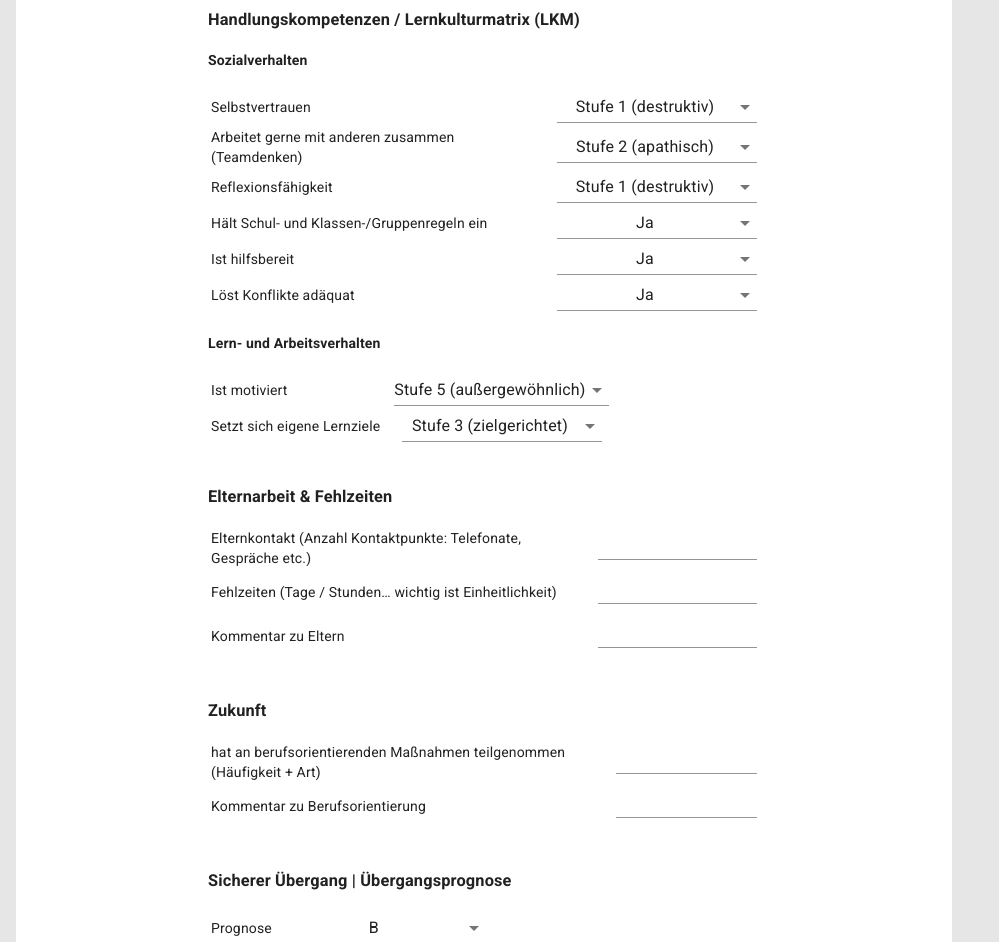
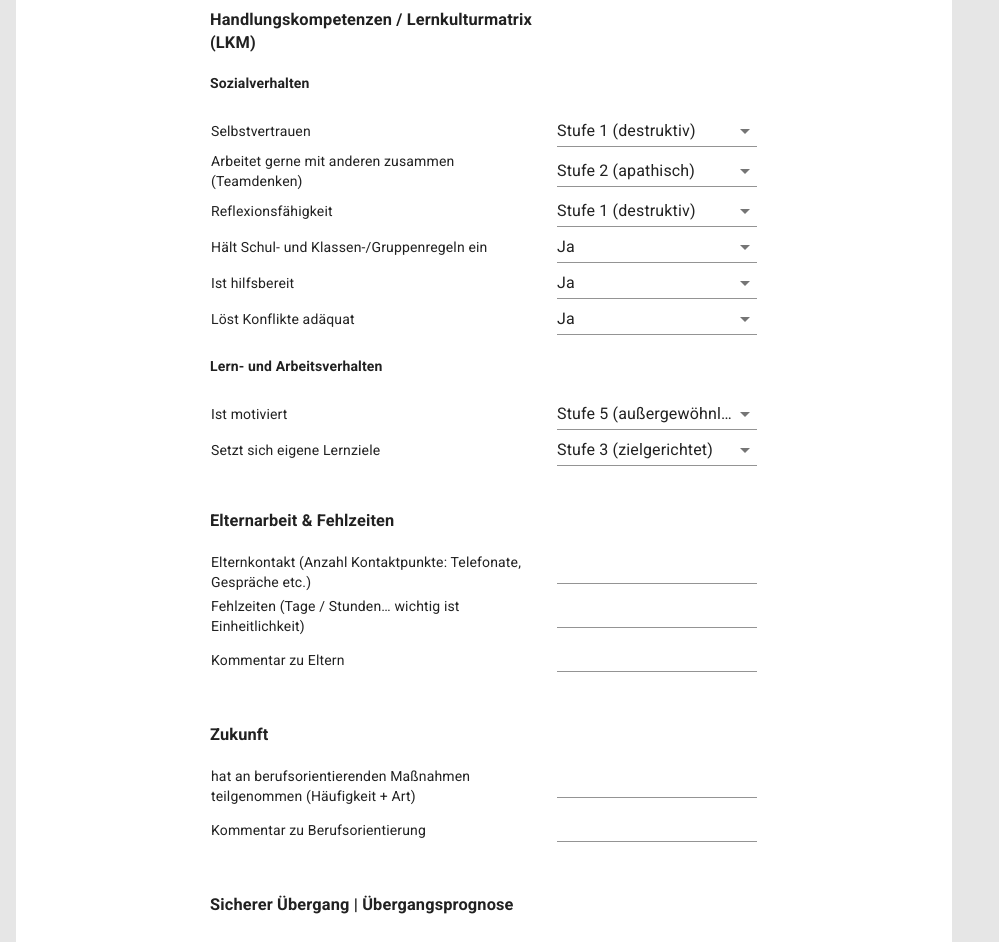
Before and after one commit to mknguyen1406/hack-for-good, a React (Create React App) app in the folder frontend/: page /user/insert in a window 1280 px wide. Shown: the part 660-1602 px from the top of the page, without its empty margins (0-999 px from the left). Built offline with nearby package versions, Linux system fonts and the light colour scheme.

Commit message:
Made input form less visually complex

```diff
--- a/frontend/src/BNInput.js
+++ b/frontend/src/BNInput.js
@@ -175,40 +175,44 @@ class BNInput extends React.Component {
                 </div>
 
                 <h3 style={subTitleMargin}>Leistungen in den Hautpfächern</h3>
-                <table><tbody>{this.mainSubjects.map((name) =>
+                <table><tbody>
+
+                {this.mainSubjects.map((name) =>
                         <BNInputComp value={this.state[name]} name={name} type={"number"} handleChange={this.handleChangeComp}/>
-                        )}</tbody></table>
+                        )}
 
                 <h3 style={subTitleMargin}>Sprachliche Kompetenz</h3>
-                <table><tbody>{this.verbalSkills.map((el) =>
+               {this.verbalSkills.map((el) =>
                     <BNInputComp value={this.state[el.name]} name={el.name} type={"select"} options={el.choices} handleChange={this.handleChangeComp}/>
-                )}</tbody></table>
+                )}
 
                 <h3 style={subTitleMargin}>Handlungskompetenzen / Lernkulturmatrix (LKM)</h3>
                 <h4 style={subSubTitleMargin}>Sozialverhalten</h4>
-                <table><tbody>{this.socialBehavior.map((el) =>
+                {this.socialBehavior.map((el) =>
                     <BNInputComp value={this.state[el.name]} name={el.name} type={"select"} options={el.choices} handleChange={this.handleChangeComp}/>
-                )}</tbody></table>
+                )}
 
                 <h4 style={subSubTitleMargin}>Lern- und Arbeitsverhalten</h4>
-                <table><tbody>{this.learningBehavior.map((el) =>
+                {this.learningBehavior.map((el) =>
                     <BNInputComp value={this.state[el.name]} name={el.name} type={"select"} options={el.choices} handleChange={this.handleChangeComp}/>
-                )}</tbody></table>
+                )}
 
                 <h3 style={subTitleMargin}>Elternarbeit & Fehlzeiten</h3>
-                <table><tbody>{this.parentsAbsences.map((el) =>
+                {this.parentsAbsences.map((el) =>
                     <BNInputComp value={this.state[el]} name={el} type={"freetext"} handleChange={this.handleChangeComp}/>
-                )}</tbody></table>
+                )}
 
                 <h3 style={subTitleMargin}>Zukunft</h3>
-                <table><tbody>{this.future.map((el) =>
+                {this.future.map((el) =>
                     <BNInputComp value={this.state[el]} name={el} type={"freetext"} handleChange={this.handleChangeComp}/>
-                )}</tbody></table>
+                )}
 
                 <h3 style={subTitleMargin}>Sicherer Übergang | Übergangsprognose</h3>
-                <table><tbody>{this.prognosis.map((el) =>
+                {this.prognosis.map((el) =>
                     <BNInputComp value={this.state[el.name]} name={el.name} type={"select"} options={el.choices} handleChange={this.handleChangeComp}/>
-                )}</tbody></table>
+                )}
+
+                </tbody></table>
 
                 <SendButton variant="contained" color="primary" onClick={this.onSend}>
                     An PM senden
--- a/frontend/src/BNInputComp.js
+++ b/frontend/src/BNInputComp.js
@@ -14,8 +14,16 @@ import { styled } from '@material-ui/core/styles';
 
 const MyTextField = styled(TextField)({
     float: "left",
-    marginTop: "0"
+    marginTop: "0",
+    width: "200px",
+    textAlign: "left"
 });
+
+const MySelect = styled(Select)({
+    width: "200px",
+    textAlign: "left"
+});
+
 
 
 const label = {
@@ -58,11 +66,11 @@ class BNInputComp extends React.Component {
         } else if (this.props.type === 'select') {
             return <tr>
                 <td><span style={label}>{this.props.name}</span></td>
-                <td><Select inputProps={{value: this.props.value}} onChange={(event => this.props.handleChange(this.props.name, event.target.value))} style={{minWidth: 200}}>
+                <td><MySelect inputProps={{value: this.props.value}} onChange={(event => this.props.handleChange(this.props.name, event.target.value))}>
                     {this.props.options.map((name) =>
                     <MenuItem key={name} value={name}>{name}</MenuItem>
                     )}
-                </Select>
+                </MySelect>
                 </td>
             </tr>
         }
```
